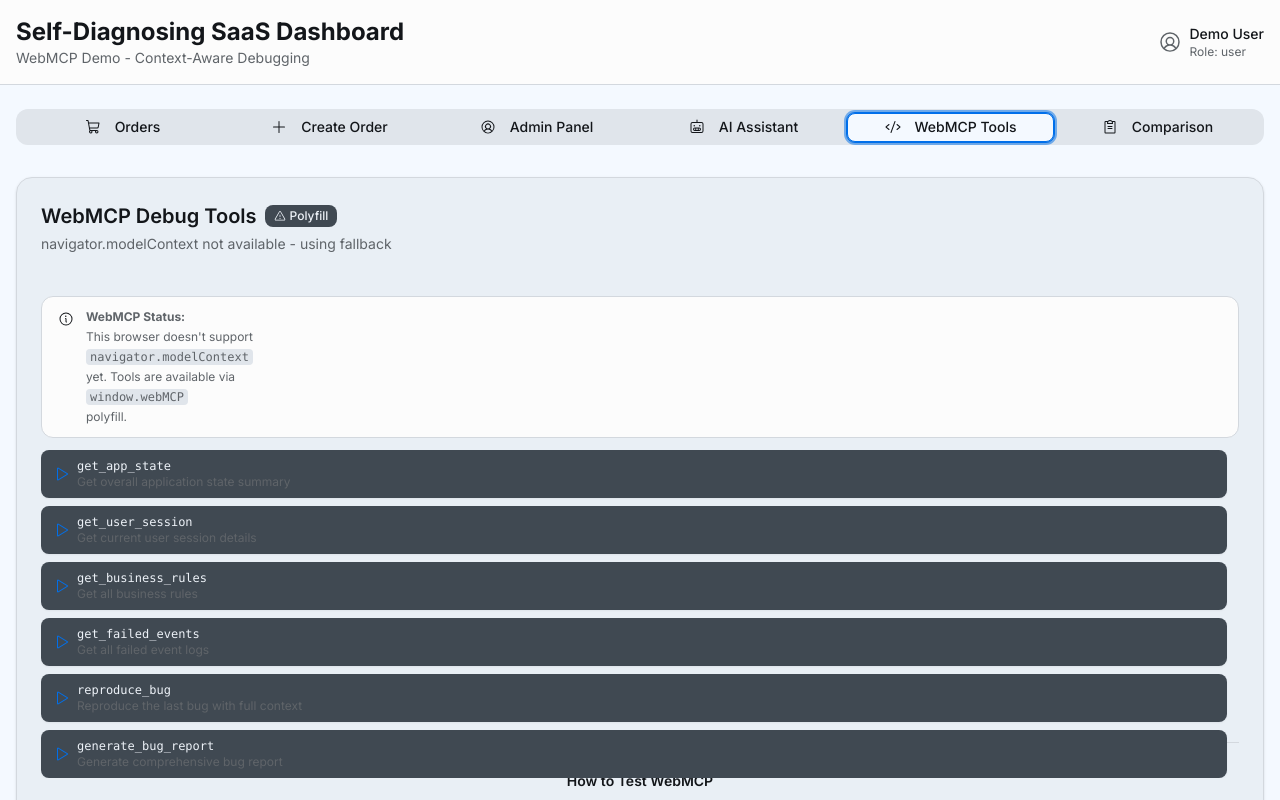
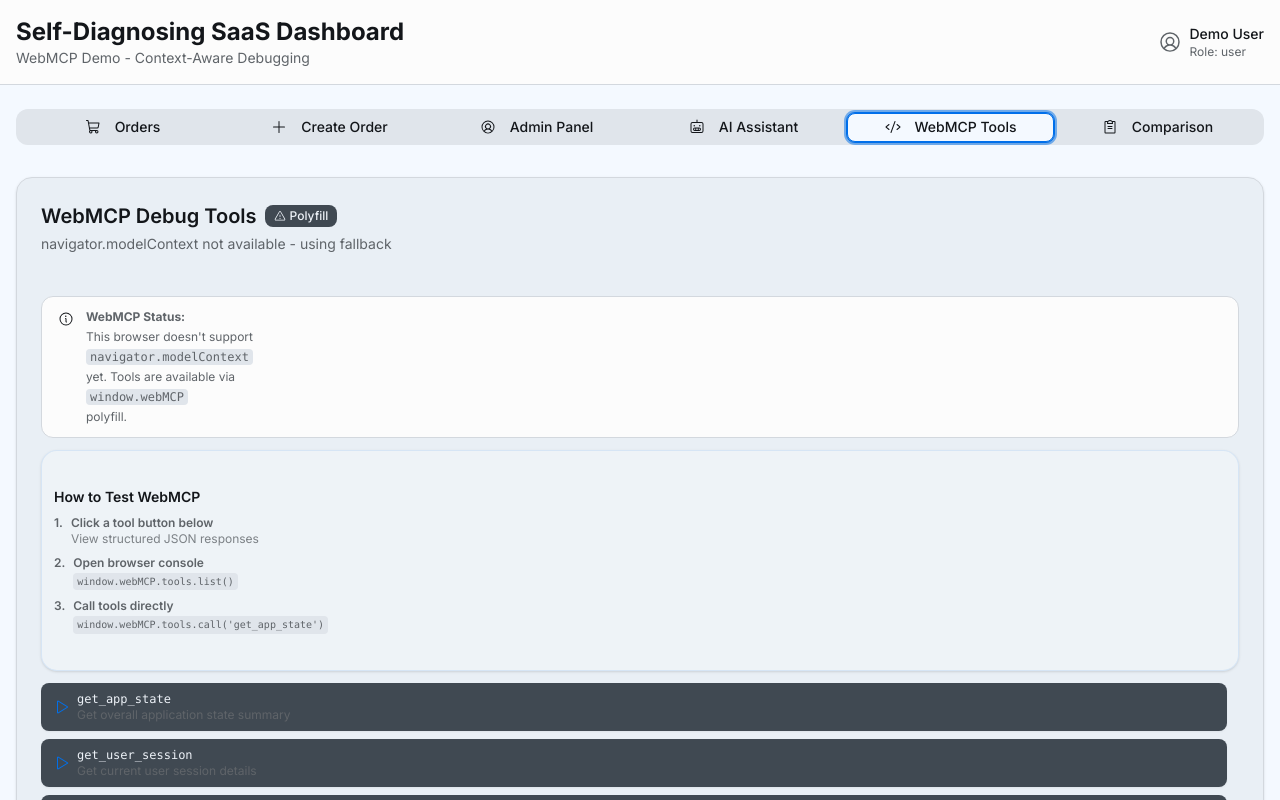
Before and after one commit to vanessamarely/self-diagnosing-saas, a React (Vite) app: page / in a window 1280 px wide. Both pictures are taken after a click on the tab "WebMCP Tools". Shown: the top 800 px of the page. Built offline with nearby package versions, Linux system fonts and the light colour scheme.

Commit message:
Generated by Spark: the instructions in WebMCP Debug Tools when a menu is opened aren visible, the options of menu openend cover the isntructions

```diff
--- a/src/components/WebMCPPanel.tsx
+++ b/src/components/WebMCPPanel.tsx
@@ -102,7 +102,47 @@ export function WebMCPPanel({ appState }: WebMCPPanelProps) {
           </Alert>
         )}
 
-        <ScrollArea className="max-h-[280px]">
+        <Card className="flex-shrink-0 bg-card/30 border-primary/10">
+          <CardContent className="p-3">
+            <div className="text-sm font-semibold text-foreground mb-2">
+              How to Test WebMCP
+            </div>
+            <div className="text-xs text-muted-foreground space-y-2">
+              <div className="flex items-start gap-2">
+                <span className="font-semibold flex-shrink-0">1.</span>
+                <div>
+                  <span className="font-semibold">Click a tool button below</span>
+                  <span className="block text-muted-foreground/80">View structured JSON responses</span>
+                </div>
+              </div>
+              <div className="flex items-start gap-2">
+                <span className="font-semibold flex-shrink-0">2.</span>
+                <div>
+                  <span className="font-semibold">Open browser console</span>
+                  <code className="block font-mono bg-muted px-1 py-0.5 rounded text-[10px] mt-0.5">window.webMCP.tools.list()</code>
+                </div>
+              </div>
+              <div className="flex items-start gap-2">
+                <span className="font-semibold flex-shrink-0">3.</span>
+                <div>
+                  <span className="font-semibold">Call tools directly</span>
+                  <code className="block font-mono bg-muted px-1 py-0.5 rounded text-[10px] mt-0.5">window.webMCP.tools.call('get_app_state')</code>
+                </div>
+              </div>
+              {webmcpStatus.isSupported && (
+                <div className="flex items-start gap-2">
+                  <span className="font-semibold flex-shrink-0">4.</span>
+                  <div>
+                    <span className="font-semibold">Native API available</span>
+                    <span className="block text-accent mt-0.5">Tools registered via navigator.modelContext ✓</span>
+                  </div>
+                </div>
+              )}
+            </div>
+          </CardContent>
+        </Card>
+
+        <ScrollArea className="max-h-[280px] flex-shrink-0">
           <div className="grid grid-cols-1 gap-2 pr-3">
             {tools.map((tool) => (
               <Button
@@ -133,9 +173,9 @@ export function WebMCPPanel({ appState }: WebMCPPanelProps) {
           </div>
         </ScrollArea>
 
+        {result && (
+          <>
             <Separator />
-
-        {result ? (
             <div className="flex-1 flex flex-col gap-2 min-h-0 overflow-hidden">
               <div className="flex items-center justify-between flex-shrink-0">
                 <span className="font-mono text-sm text-primary">{result.tool}</span>
@@ -151,32 +191,7 @@ export function WebMCPPanel({ appState }: WebMCPPanelProps) {
                 </ScrollArea>
               </Card>
             </div>
-        ) : (
-          <div className="flex-1 flex flex-col items-center justify-center gap-3 text-center p-4">
-            <div className="text-sm font-semibold text-foreground">
-              How to Test WebMCP
-            </div>
-            <div className="text-xs text-muted-foreground max-w-xs space-y-3">
-              <div className="text-left space-y-1">
-                <p className="font-semibold">1. Click a tool button above</p>
-                <p className="ml-3">View structured JSON responses</p>
-              </div>
-              <div className="text-left space-y-1">
-                <p className="font-semibold">2. Open browser console</p>
-                <p className="ml-3"><code className="font-mono bg-muted px-1 py-0.5 rounded text-[10px]">window.webMCP.tools.list()</code></p>
-              </div>
-              <div className="text-left space-y-1">
-                <p className="font-semibold">3. Call tools directly</p>
-                <p className="ml-3"><code className="font-mono bg-muted px-1 py-0.5 rounded text-[10px]">window.webMCP.tools.call('get_app_state')</code></p>
-              </div>
-              {webmcpStatus.isSupported && (
-                <div className="text-left space-y-1">
-                  <p className="font-semibold">4. Native API available</p>
-                  <p className="ml-3 text-accent">Tools registered via navigator.modelContext ✓</p>
-                </div>
-              )}
-            </div>
-          </div>
+          </>
         )}
       </CardContent>
     </Card>
```
Lines whose indentation alone changed are shown as unchanged.
